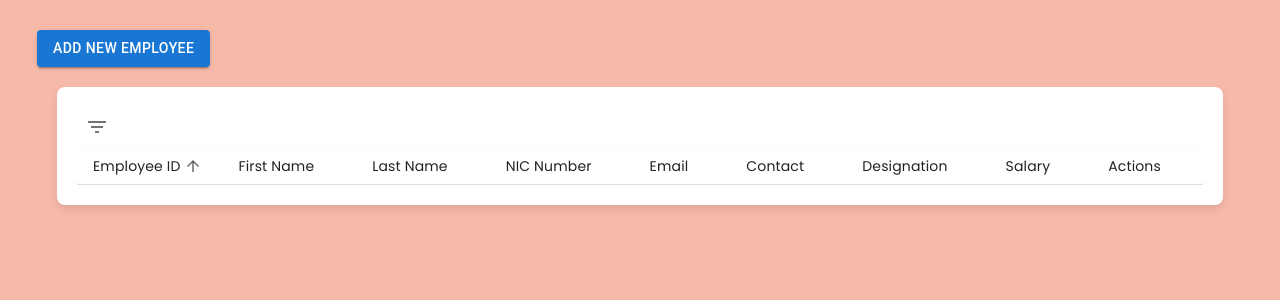
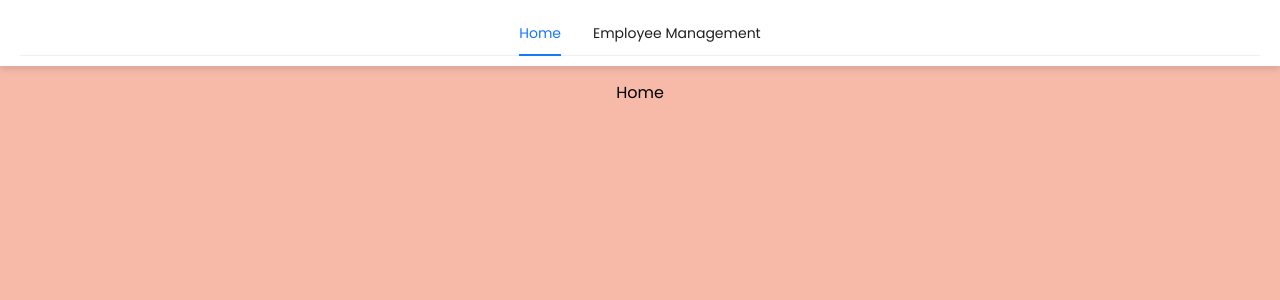
Before and after one commit to Sana-Mashhood/EmpMgmt-React, a React (Create React App) app: page / in a window 1280 px wide. Shown: the top 300 px of the page. Built offline with nearby package versions, Linux system fonts and the light colour scheme.

Commit message:
NavBar Added

```diff
--- a/package.json
+++ b/package.json
@@ -3,6 +3,7 @@
   "version": "0.1.0",
   "private": true,
   "dependencies": {
+    "@ant-design/icons": "^5.5.0",
     "@emotion/react": "^11.13.3",
     "@emotion/styled": "^11.13.0",
     "@mui/icons-material": "^6.1.0",
@@ -11,6 +12,7 @@
     "@testing-library/jest-dom": "^5.17.0",
     "@testing-library/react": "^13.4.0",
     "@testing-library/user-event": "^13.5.0",
+    "antd": "^5.20.6",
     "dayjs": "^1.11.13",
     "react": "^18.3.1",
     "react-dom": "^18.3.1",
--- a/src/App.css
+++ b/src/App.css
@@ -82,6 +82,32 @@ h2 {
   box-shadow: 0 2px 4px rgba(0, 0, 0, 0.1); /* Subtle shadow for the table */
 }
 
+.navbar{
+  width: 100%;
+  background-color: white;
+  box-shadow: 0 4px 6px rgba(0, 0, 0, 0.1);
+  position: fixed;
+  top: 0;
+  left: 0;
+  z-index: 1000;
+  padding: 10px 20px;
+  justify-content: center;
+
+  display: flex;
+  justify-content: space-between;
+  align-items: center;
+}
+
+.center{
+  flex-grow: 1;
+  display: flex;
+  justify-content: center;
+}
+
+.home{
+  padding: 50px;
+}
+
 .todo-points {
   outline: none;
   background: none;
--- a/src/App.js
+++ b/src/App.js
@@ -2,13 +2,14 @@ import './App.css';
 import { BrowserRouter, Routes, Route } from "react-router-dom";
 import DataFormPage from './pages/DataFormPage';
 import DisplayPage from './pages/DisplayPage';
-
+import Home from './pages/Home';
 function App() {
   return (
     <BrowserRouter>
       <Routes>
-        <Route index element={<DisplayPage />} />
+        <Route index element={<Home />} />
         <Route path="inputForm" element={<DataFormPage />} />
+        <Route path="displayData" element={<DisplayPage />} />
         <Route path="inputForm/:employeeId" element={<DataFormPage />} />
       </Routes>
     </BrowserRouter>
--- a/src/components/EmployeeTable.js
+++ b/src/components/EmployeeTable.js
@@ -56,6 +56,7 @@ const EmployeeTable = () => {
 
   const handleEdit = (employeeId) =>
     console.log("Edit employee with ID:", employeeId);
+
   const handleDelete = (employeeId) => {
     const storedEmployees = JSON.parse(localStorage.getItem("employees")) || [];
     const updatedEmployees = storedEmployees.filter(employee => employee.employeeId !== employeeId);
--- /dev/null
+++ b/src/components/NavBar.js
@@ -0,0 +1,55 @@
+import React, { useState } from 'react';
+import { Menu } from 'antd';
+
+const items = [
+  {
+    label: (
+      <a href="/">
+        Home
+      </a>
+    ),
+    key: 'mail',
+  },
+  {
+    label: 'Employee Management',
+    key: 'EmpMgmt',
+    children: [
+      {
+        label: 'Employee List',
+        children: [
+          {
+            label: (
+              <a href="/displayData">
+                View Employee Data
+              </a>
+            ),
+            key: 'displaydata',
+          },
+          {
+            label: (
+              <a href="/inputForm">
+                Add New Employee
+              </a>
+            ),
+            key: 'newemployee',
+          },
+        ],
+      },
+    ],
+  },
+];
+const NavBar = () => {
+    const [current, setCurrent] = useState('mail');
+    const onClick = (e) => {
+      console.log('click ', e);
+      setCurrent(e.key);
+    };
+    return (
+        <div className='navbar'>
+                <Menu className='center' onClick={onClick} selectedKeys={[current]} mode="horizontal" items={items} />
+
+        </div>
+);
+}
+
+export default NavBar
--- a/src/pages/DataFormPage.js
+++ b/src/pages/DataFormPage.js
@@ -3,6 +3,7 @@ import React, { useEffect, useState } from 'react';
 import { useNavigate, useParams } from 'react-router-dom';
 import { Button } from '@mui/material';
 import EmployeeDataInputForm from '../components/EmployeeDataInputForm';
+import NavBar from '../components/NavBar';
 
 const DataFormPage = () => {
   const navigate = useNavigate();
@@ -18,14 +19,12 @@ const DataFormPage = () => {
   }, [employeeId]);
 
   const handleNavigate = () => {
-    navigate('/');
+    navigate('/displayData');
   };
 
   return (
     <div className='InputFormWrapper'>
-      <div>
-        <Button variant='contained' onClick={handleNavigate}>View All Employees</Button>
-      </div>
+      <NavBar/>
       <EmployeeDataInputForm initialData={initialData} />
     </div>
   );
--- a/src/pages/DisplayPage.js
+++ b/src/pages/DisplayPage.js
@@ -1,19 +1,20 @@
 import React from "react";
 import { useNavigate } from "react-router-dom";
-import Button from "@mui/material/Button";
+import { Button } from "antd";
 import TableWrapper from "../components/TableWrapper";
+import NavBar from "../components/NavBar";
 
 const DisplayPage = () => {
   const navigate = useNavigate();
 
   const handleNavigationButton = () => {
     navigate("/inputForm");
-  }
+  };
   return (
-    <div>
-      <Button variant="contained" onClick={handleNavigationButton}>Add New Employee</Button>
+    <div className="home">
+      <NavBar/>
+
       <TableWrapper />
-
     </div>
   );
 };
--- /dev/null
+++ b/src/pages/Home.js
@@ -0,0 +1,15 @@
+import React from 'react'
+import NavBar from '../components/NavBar'
+
+const Home = () => {
+  return (
+    <div>
+        <NavBar/>
+        <div className='home'>
+            Home
+        </div>
+    </div>
+  )
+}
+
+export default Home
```
Also changed, not shown: 1 other file (tests, documents, lock files or other folders).
